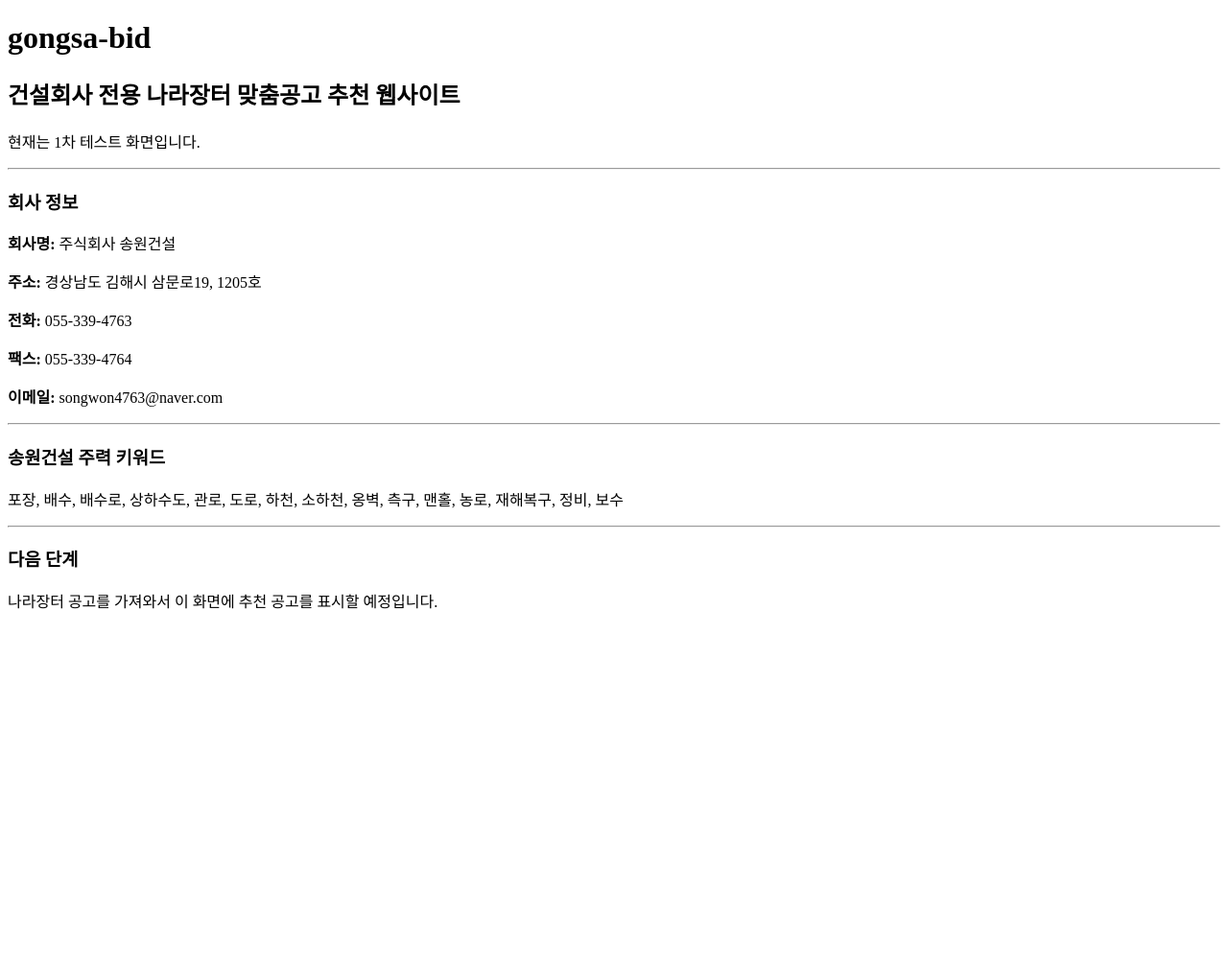
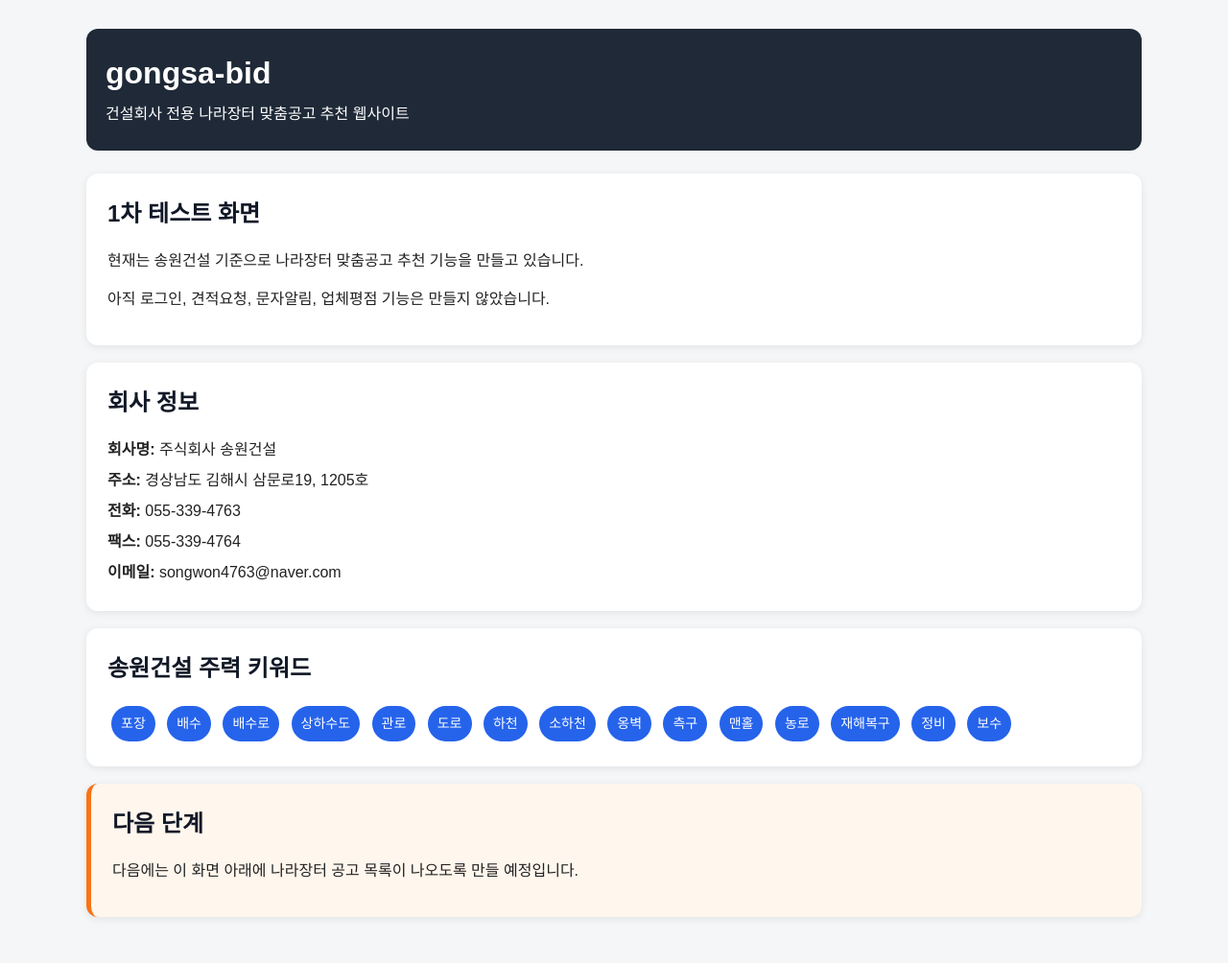
Before and after one commit to HEOSUNSEONG/gongsa-bid, a FastAPI app: page / in a window 1280 px wide. Shown: the whole page at 96% size. Before the commit the page ends 635 px from the top, so only its background shows below. Run offline with FastAPI, Linux system fonts and the light colour scheme.

Commit message:
index.html에 디자인 연결

```diff
--- a/templates/index.html
+++ b/templates/index.html
@@ -3,34 +3,57 @@
 <head>
     <meta charset="UTF-8">
     <title>gongsa-bid</title>
+    <link rel="stylesheet" href="/static/style.css">
 </head>
 <body>
-    <h1>gongsa-bid</h1>
+    <div class="container">
 
-    <h2>건설회사 전용 나라장터 맞춤공고 추천 웹사이트</h2>
+        <div class="header">
+            <h1>gongsa-bid</h1>
+            <p>건설회사 전용 나라장터 맞춤공고 추천 웹사이트</p>
+        </div>
 
-    <p>현재는 1차 테스트 화면입니다.</p>
+        <div class="card">
+            <h2>1차 테스트 화면</h2>
+            <p>현재는 송원건설 기준으로 나라장터 맞춤공고 추천 기능을 만들고 있습니다.</p>
+            <p>아직 로그인, 견적요청, 문자알림, 업체평점 기능은 만들지 않았습니다.</p>
+        </div>
 
-    <hr>
+        <div class="card">
+            <h2>회사 정보</h2>
+            <p class="info-row"><strong>회사명:</strong> 주식회사 송원건설</p>
+            <p class="info-row"><strong>주소:</strong> 경상남도 김해시 삼문로19, 1205호</p>
+            <p class="info-row"><strong>전화:</strong> 055-339-4763</p>
+            <p class="info-row"><strong>팩스:</strong> 055-339-4764</p>
+            <p class="info-row"><strong>이메일:</strong> songwon4763@naver.com</p>
+        </div>
 
-    <h3>회사 정보</h3>
-    <p><strong>회사명:</strong> 주식회사 송원건설</p>
-    <p><strong>주소:</strong> 경상남도 김해시 삼문로19, 1205호</p>
-    <p><strong>전화:</strong> 055-339-4763</p>
-    <p><strong>팩스:</strong> 055-339-4764</p>
-    <p><strong>이메일:</strong> songwon4763@naver.com</p>
+        <div class="card">
+            <h2>송원건설 주력 키워드</h2>
+            <div class="keyword-box">
+                <span class="badge">포장</span>
+                <span class="badge">배수</span>
+                <span class="badge">배수로</span>
+                <span class="badge">상하수도</span>
+                <span class="badge">관로</span>
+                <span class="badge">도로</span>
+                <span class="badge">하천</span>
+                <span class="badge">소하천</span>
+                <span class="badge">옹벽</span>
+                <span class="badge">측구</span>
+                <span class="badge">맨홀</span>
+                <span class="badge">농로</span>
+                <span class="badge">재해복구</span>
+                <span class="badge">정비</span>
+                <span class="badge">보수</span>
+            </div>
+        </div>
 
-    <hr>
+        <div class="card notice">
+            <h2>다음 단계</h2>
+            <p>다음에는 이 화면 아래에 나라장터 공고 목록이 나오도록 만들 예정입니다.</p>
+        </div>
 
-    <h3>송원건설 주력 키워드</h3>
-    <p>
-        포장, 배수, 배수로, 상하수도, 관로, 도로, 하천, 소하천,
-        옹벽, 측구, 맨홀, 농로, 재해복구, 정비, 보수
-    </p>
-
-    <hr>
-
-    <h3>다음 단계</h3>
-    <p>나라장터 공고를 가져와서 이 화면에 추천 공고를 표시할 예정입니다.</p>
+    </div>
 </body>
 </html>
```
